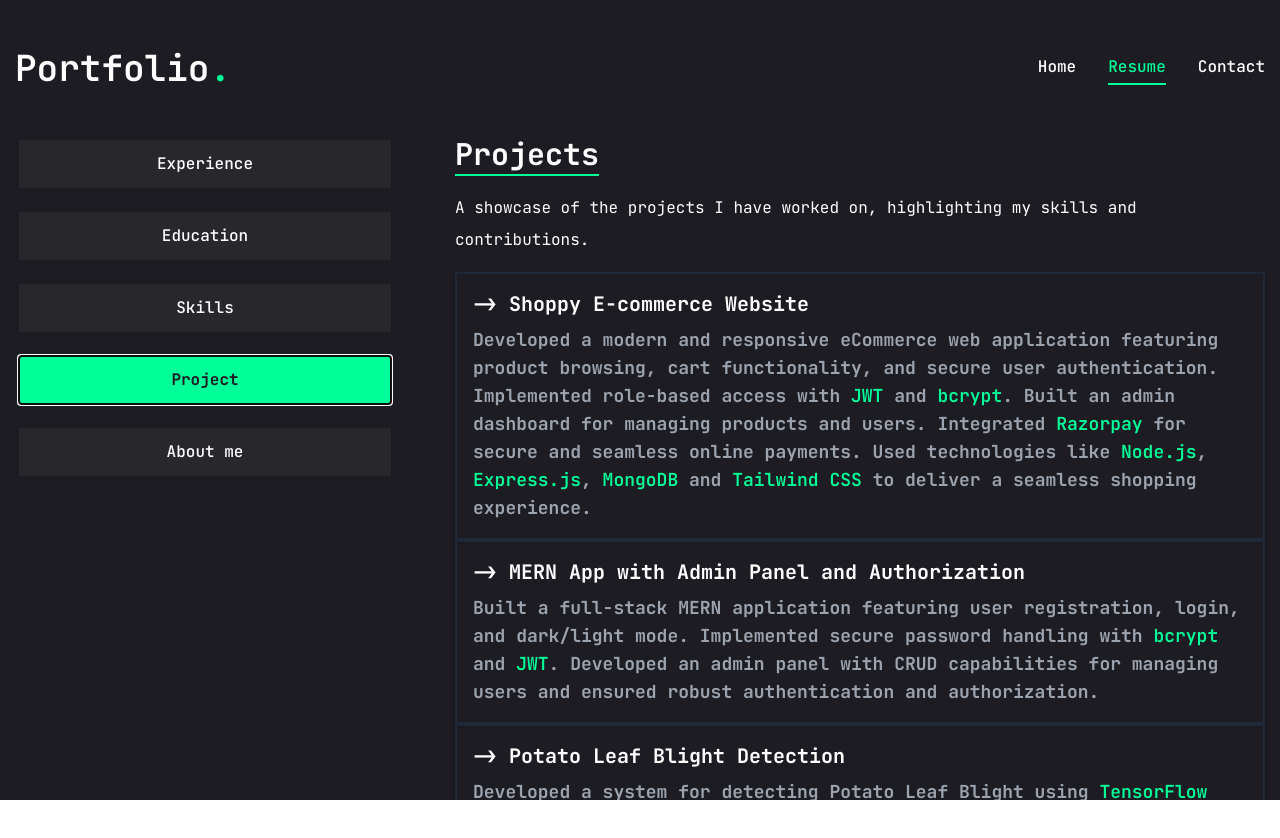
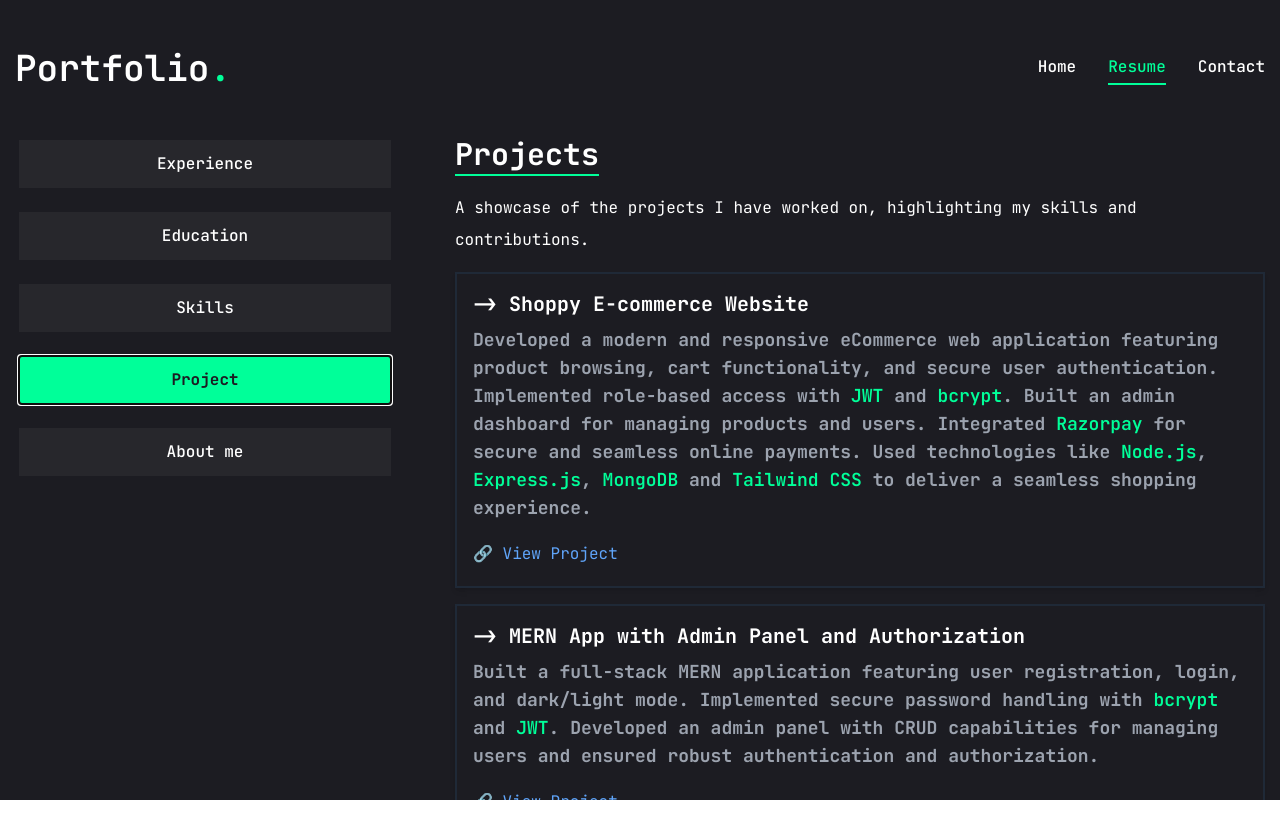
Before and after one commit to githubankush/ankush-portfolio, a Next.js app: page /resume in a window 1280 px wide. Both pictures are taken after a click on the tab "Project". Shown: the top 838 px of the page. Built offline with nearby package versions, Linux system fonts and the light colour scheme.

Commit message:
Project Links updated

```diff
--- a/app/resume/page.jsx
+++ b/app/resume/page.jsx
@@ -230,30 +230,35 @@ const projects = {
       title: "Shoppy E-commerce Website",
       content:
         "Developed a modern and responsive eCommerce web application featuring product browsing, cart functionality, and secure user authentication. Implemented role-based access with JWT and bcrypt. Built an admin dashboard for managing products and users. Integrated Razorpay for secure and seamless online payments. Used technologies like Node.js, Express.js, MongoDB and Tailwind CSS to deliver a seamless shopping experience.",
+      link: "https://shopping-app-iy47.vercel.app", // live demo or GitHub repo
     },
     {
       title: "MERN App with Admin Panel and Authorization",
       content:
         "Built a full-stack MERN application featuring user registration, login, and dark/light mode. Implemented secure password handling with bcrypt and JWT. Developed an admin panel with CRUD capabilities for managing users and ensured robust authentication and authorization.",
+      link: "https://github.com/githubankush/Mern-App-with-AdminPanel", // update with real link
     },
     {
       title: "Potato Leaf Blight Detection",
       content:
         "Developed a system for detecting Potato Leaf Blight using TensorFlow and FastAPI. My role included data preprocessing and creating a React.js-based frontend for uploading leaf images. The project aimed to help farmers diagnose diseases early and improve crop health.",
+      link: "https://github.com/githubankush/Potato_Leaf_Blight", // update with real link
     },
     {
       title: "Gesture-Driven Gaming",
       content:
         "Collaborated as part of a six-member team to create games like Snake, Rock-Paper-Scissors, and Pong using OpenCV for gesture recognition. Enabled users to interact with the games through real-time hand gestures, enhancing accessibility and user experience.",
+      link: "https://github.com/githubankush/Minor_Project_2/", // update with real link
     },
-
     {
       title: "Virtual Herbal Garden",
       content:
         "Created a 3D virtual herbal garden using next.js and three.js. The project aimed to provide an interactive and immersive experience for users to explore various herbs and their medicinal properties. My role included designing the user interface and integrating 3D models.",
+      link: "https://github.com/githubankush/1555",
     },
   ],
 };
+
 
 const resume = () => {
   return (
@@ -384,24 +389,35 @@ const resume = () => {
                 Projects
               </h1>
               <p className="mt-4 mb-4">{projects.description}</p>
+
               {projects.details.map((elem, index) => (
                 <div
                   key={index}
-                  className="p-4 rounded-lg shadow-md border-2 border-gray-800"
+                  className="p-4 rounded-lg shadow-md border-2 border-gray-800 mb-4"
                 >
                   <h1 className="text-xl mb-2 font-bold text-white">
-                    {"-> "}
-                    {elem.title}
+                    {"-> "} {elem.title}
                   </h1>
                   <p
-                    className="text-lg font-bold text-gray-400"
+                    className="text-lg font-bold text-gray-400 mb-2"
                     dangerouslySetInnerHTML={{
                       __html: highlightTechnologies(elem.content),
                     }}
                   />
+                  {elem.link && (
+                    <a
+                      href={elem.link}
+                      target="_blank"
+                      rel="noopener noreferrer"
+                      className="inline-block mt-2 text-blue-400 hover:underline hover:text-blue-300 transition"
+                    >
+                      🔗 View Project
+                    </a>
+                  )}
                 </div>
               ))}
             </TabsContent>
+
             {/* about me */}
             <TabsContent value="about" className="w-full">
               <h1 className="text-3xl font-bold border-b-2 border-accent inline mb-4">
```
